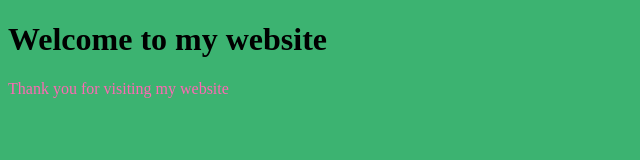
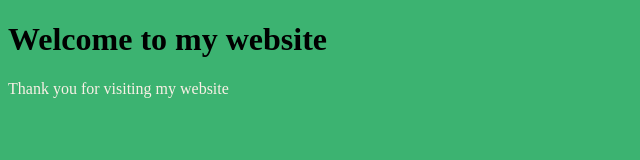
Before and after one commit to timalop/timalop.github.io, a plain HTML site: page index.html in a window 1280 px wide. Shown: the whole page, without its empty margins (0-640 px from the left). Drawn offline with Linux system fonts and the light colour scheme.

Commit message:
Update index.html

```diff
--- a/index.html
+++ b/index.html
@@ -8,7 +8,7 @@
 </HEAD>
 <BODY bgcolor="#3CB371">
    <H1>Welcome to my website</H1>
-   <p> <font color="#ff69b4"> Thank you for visiting my website </font></p>
+   <p> <font color="#FAF0E6"> Thank you for visiting my website </font></p>
 </BODY>
 
 
```
